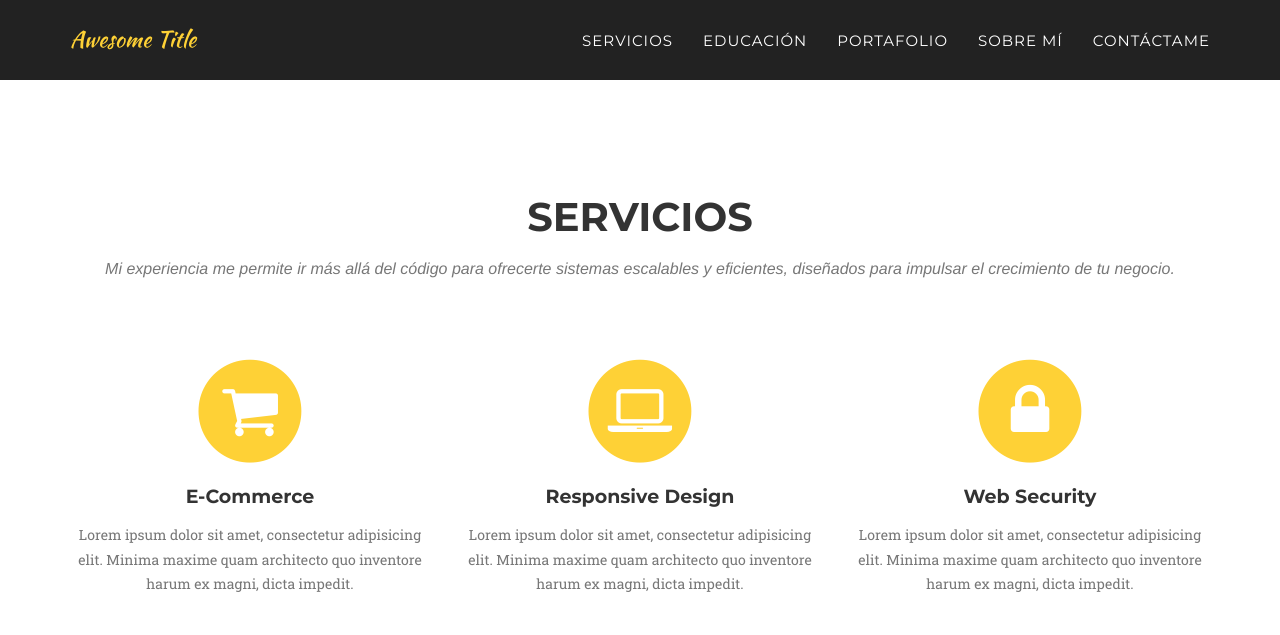
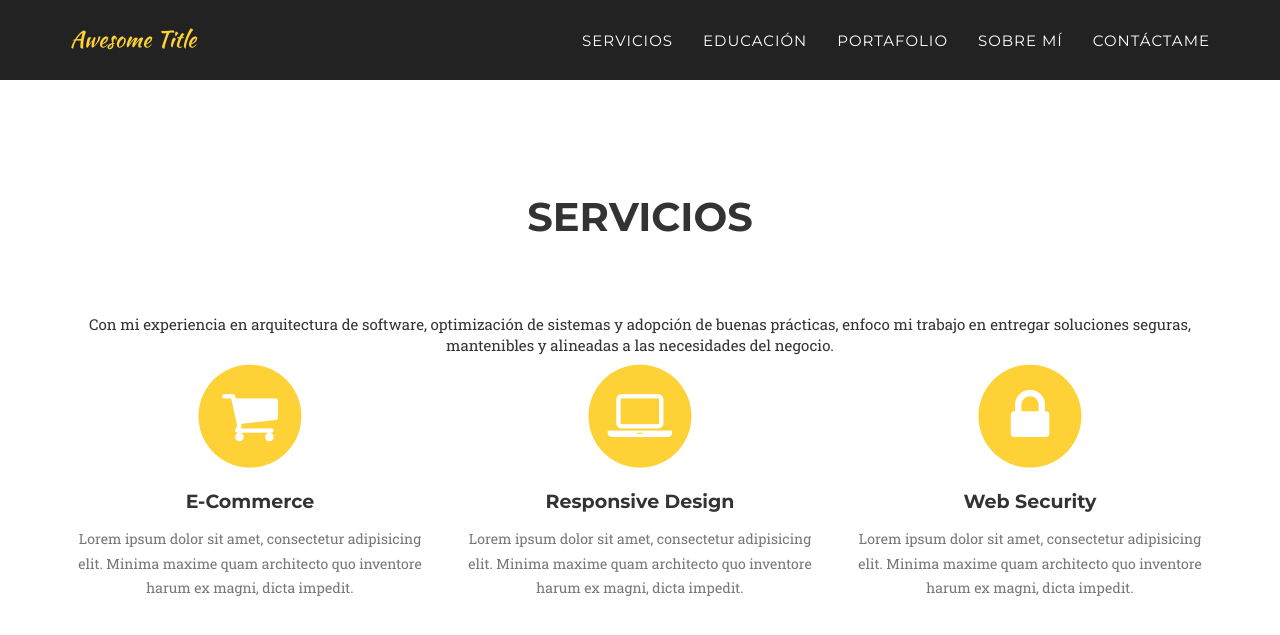
Before and after one commit to cesar-florian/Portfolio, a Jekyll site: the page built from index.html, in a window 1280 px wide and 900 px high, scrolled down 1838 px. Shown: the top 635 px of the window. Built offline with Jekyll 4.4.1, drawn with Linux system fonts in a browser that asks for light colours; some web fonts are replaced.

Commit message:
no message

```diff
--- a/_includes/services.html
+++ b/_includes/services.html
@@ -4,7 +4,7 @@
             <div class="row">
                 <div class="col-lg-12 text-center">
                     <h2 class="section-heading">Servicios</h2>
-                    <h3 class="section-subheading text-muted">Mi experiencia me permite ir más allá del código para ofrecerte sistemas escalables y eficientes, diseñados para impulsar el crecimiento de tu negocio.</h3>
+                    <h3 class="section-subheading text-muted"></h3>Con mi experiencia en arquitectura de software, optimización de sistemas y adopción de buenas prácticas, enfoco mi trabajo en entregar soluciones seguras, mantenibles y alineadas a las necesidades del negocio.</h3>
                 </div>
             </div>
             <div class="row text-center">
```
